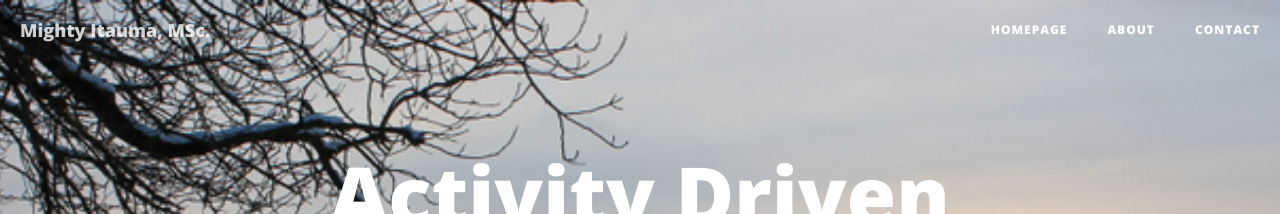
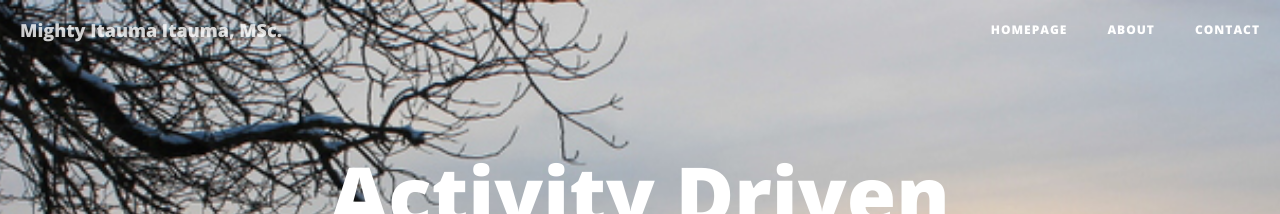
Before and after one commit to amightyo/amightyo.github.io, a Jekyll site: the page built from index.html, in a window 1280 px wide. Shown: the top 214 px of the page. Built offline with Jekyll 4.4.1, drawn with Linux system fonts in a browser that asks for light colours; nearby versions of some CDN libraries; the list of posts is cut into pages by our own code; comment, search, counter and statistics services are not loaded.

Commit message:
nav update

```diff
--- a/_includes/nav.html
+++ b/_includes/nav.html
@@ -9,7 +9,7 @@
                 <span class="icon-bar"></span>
                 <span class="icon-bar"></span>
             </button>
-            <a class="navbar-brand" href="{{site.url}}/index.html">Mighty Itauma, MSc.</a>
+            <a class="navbar-brand" href="{{site.url}}/index.html">Mighty Itauma Itauma, MSc.</a>
         </div>
 
         <!-- Collect the nav links, forms, and other content for toggling -->
```
